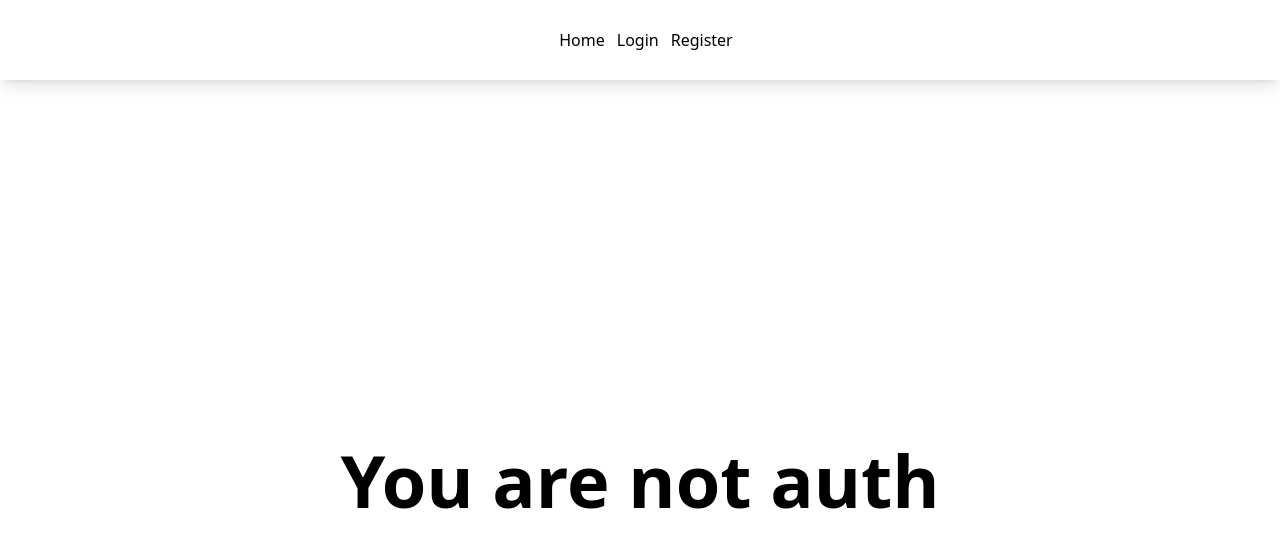
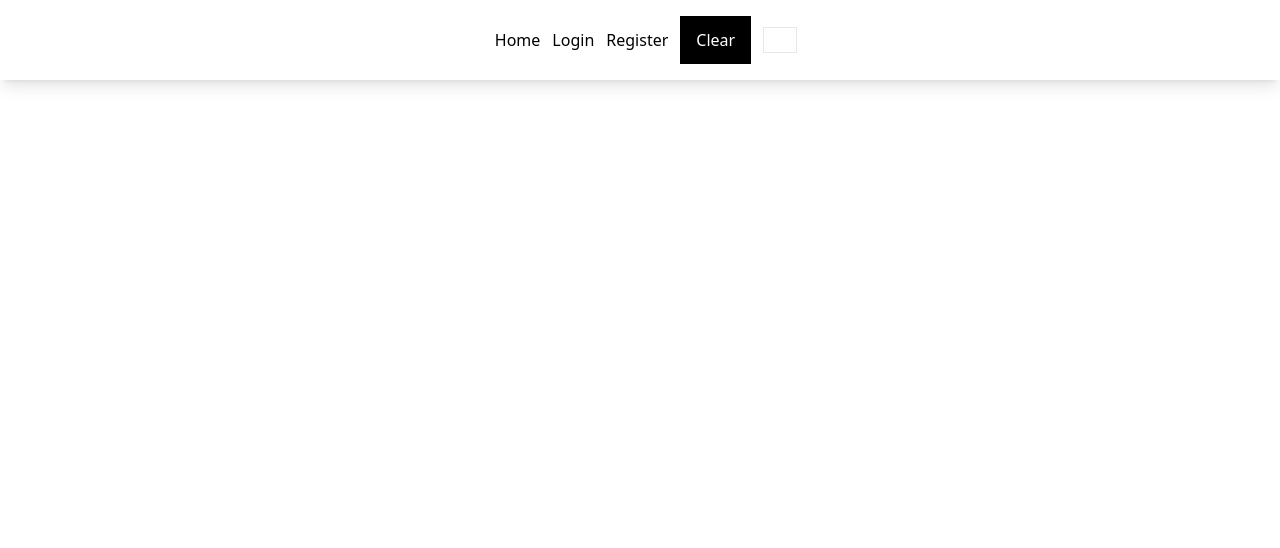
Before and after one commit to Avrel-Owona/react-app, a React (Create React App) app: page / in a window 1280 px wide. Shown: the top 548 px of the page. Built offline with nearby package versions, Linux system fonts and the light colour scheme.

Commit message:
login, register auth

```diff
--- a/src/components/Navbar.js
+++ b/src/components/Navbar.js
@@ -22,17 +22,25 @@ const Navbar = () => {
     return(
             <div>
                 <nav className='w-full shadow-lg flex items-center justify-center h-20'>
-                    {user ?
+                    {localStorage.firstName ?
                         <ul className='flex h-full justify-center items-center'>
                             <a className='ml-3' href="/products/">Products</a>
                             <a className='ml-3' href="/">Home</a>
                             <button className='bg-black px-4 py-3 text-white ml-3' onClick={''}>Logout</button>
+
                         </ul> :
                         <ul className='flex h-full justify-center items-center'>
                             <a className='ml-3' href="/">Home</a>
                             <a className='ml-3' href="/login/">Login</a>
                             <a className='ml-3' href="/register/">Register</a>
                         </ul>}
+                    <button className='bg-black px-4 py-3 text-white ml-3' onClick={()=>{
+                        localStorage.clear()
+                        window.location.reload()
+                    }}>Clear</button>
+                    <button className='border text-black px-4 py-3 text-white ml-3' onClick={''}>{localStorage.firstName}</button>
+
+
                 </nav>
                        <Routes>
                            <Route path="/" exact element={<Home/>} />
--- a/src/context/authContext.js
+++ b/src/context/authContext.js
@@ -10,10 +10,13 @@ export const useAuth = () => {
     return useContext(authContext);
 };
 
+
 export function AuthContextProvider ({children}) {
     const [user, setUser] = useState(null)
     const [errorMessage, setErrorMessage] = useState()
     const [isLoading, setIsLoading] = useState(false)
+
+    console.log('response', localStorage)
 
     const navigate = useNavigate()
 
@@ -26,11 +29,15 @@ export function AuthContextProvider ({children}) {
             await axios.post('http://localhost:8080/api/login', data)
                 .then((res)=>{
                     console.log('res', res.data.user.token)
-                    setUser({
-                        user : res.data.user,
-                        loggedIn : true
-                    })
+                    // setUser({
+                    //     user : res.data.user,
+                    //     loggedIn : true
+                    // })
+                    setUser(res.data.user)
+                    console.log('current', res.data.user)
                     localStorage.setItem('token', res.data.user.token)
+                    localStorage.setItem('firstName', res.data.user.firstName)
+
                     navigate('/')
                     setIsLoading(false)
                 })
@@ -52,11 +59,14 @@ export function AuthContextProvider ({children}) {
         console.log('current', JSON.stringify(currentUser))
     }
 
-    useEffect(()=> {
+    useEffect(() => {
         const checkSession = async () => {
-            const response = await axios.get("/api/auth/user");
-            setUser(response.data);
+            // await localStorage.getItem('token');
+            if (localStorage.token) {
+                // localStorage.user(setUser('sdfsdf'))
+            }
         };
+        return () => checkSession()
     },[])
 
 
--- a/src/home.js
+++ b/src/home.js
@@ -3,11 +3,12 @@ import {useAuth} from "./context/authContext";
 
 export function Home() {
     const {user} = useAuth()
+    console.log('local', localStorage.firstName)
     console.log('user', user)
     return (
         <div>
             <div className={'text-7xl font-bold h-screen w-full justify-center items-center flex'}>
-                You are not auth
+                {localStorage.firstName}
             </div>
         </div>
     )
--- a/src/register.js
+++ b/src/register.js
@@ -29,9 +29,9 @@ export function Register() {
             await axios.post('http://localhost:8080/api/register', data)
                 .then((res)=>{
                     console.log('res', res)
+                    navigate('/login')
                 })
                 .catch((e)=>setErrorMessage(e.response.data.error[0].message))
-            navigate('/login')
         } catch (err) {
             setErrorMessage(err.message)
         }
```
